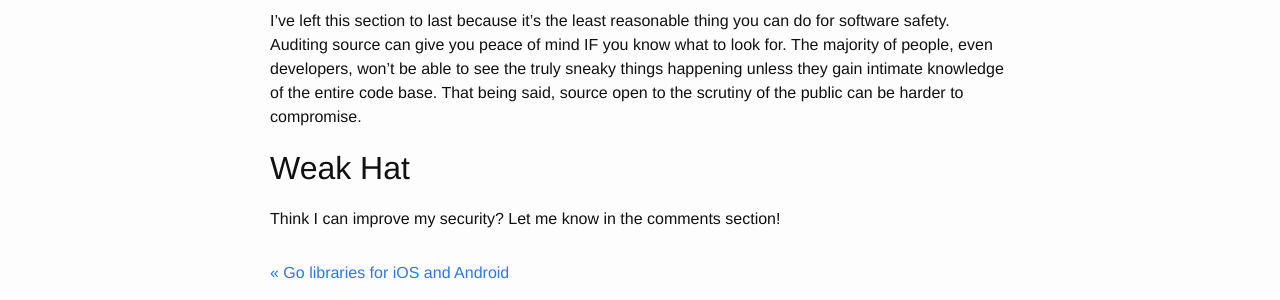
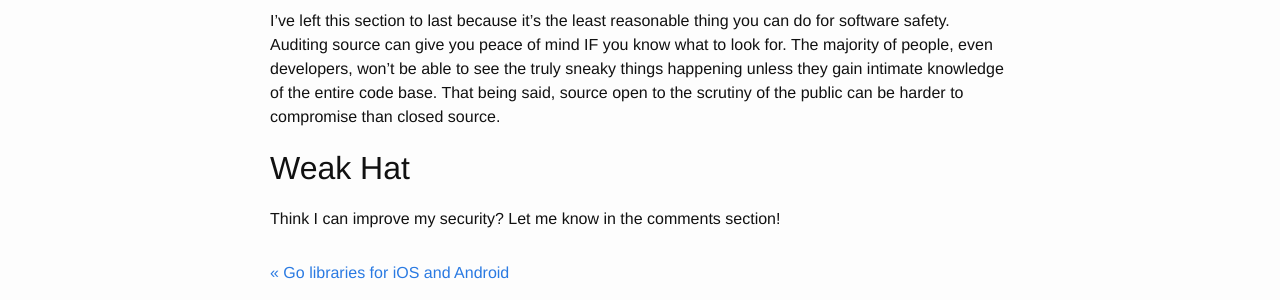
Before and after one commit to catwomey/catwomey.github.io, a Jekyll site: the page built from _posts/2015-09-22-tinfoil-hat.markdown, in a window 1280 px wide. Shown: the part 1268-1568 px from the top of the page. Built offline with Jekyll 4.4.1, drawn with Linux system fonts in a browser that asks for light colours; Markdown is read by kramdown in place of the engine named in the settings; comment, search, counter and statistics services are not loaded.

Commit message:
addition to source auditing section

```diff
--- a/_posts/2015-09-22-tinfoil-hat.markdown
+++ b/_posts/2015-09-22-tinfoil-hat.markdown
@@ -39,7 +39,7 @@ which produces 5817fa4b2252afdb02e11e8b9dc1d9173ef3bd5a.  That hash matches the
 
 ##Audit Source
 
-I've left this section to last because it's the least reasonable thing you can do for software safety.  Auditing source can give you peace of mind IF you know what to look for.  The majority of people, even developers, won't be able to see the truly sneaky things happening unless they gain intimate knowledge of the entire code base.  That being said, source open to the scrutiny of the public can be harder to compromise.
+I've left this section to last because it's the least reasonable thing you can do for software safety.  Auditing source can give you peace of mind IF you know what to look for.  The majority of people, even developers, won't be able to see the truly sneaky things happening unless they gain intimate knowledge of the entire code base.  That being said, source open to the scrutiny of the public can be harder to compromise than closed source.
 
 ##Weak Hat
 
```
